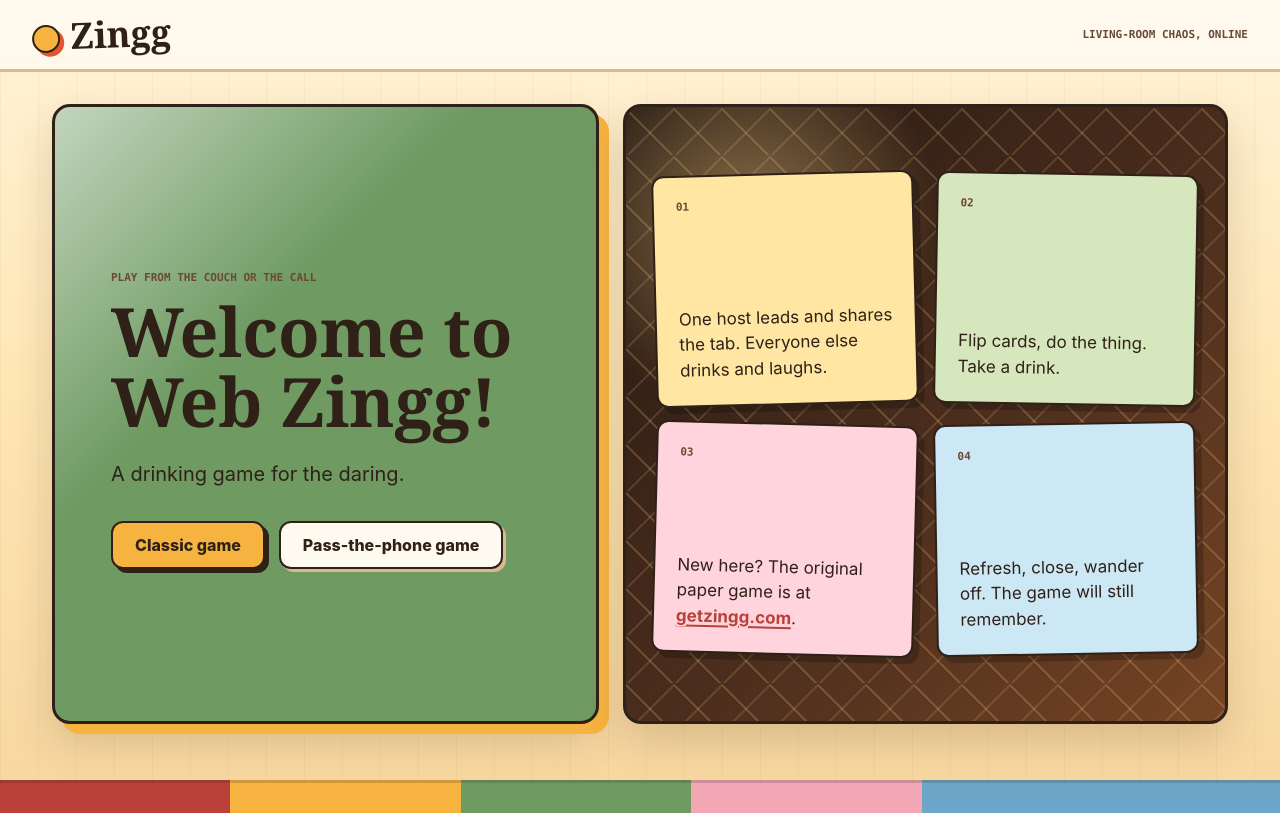
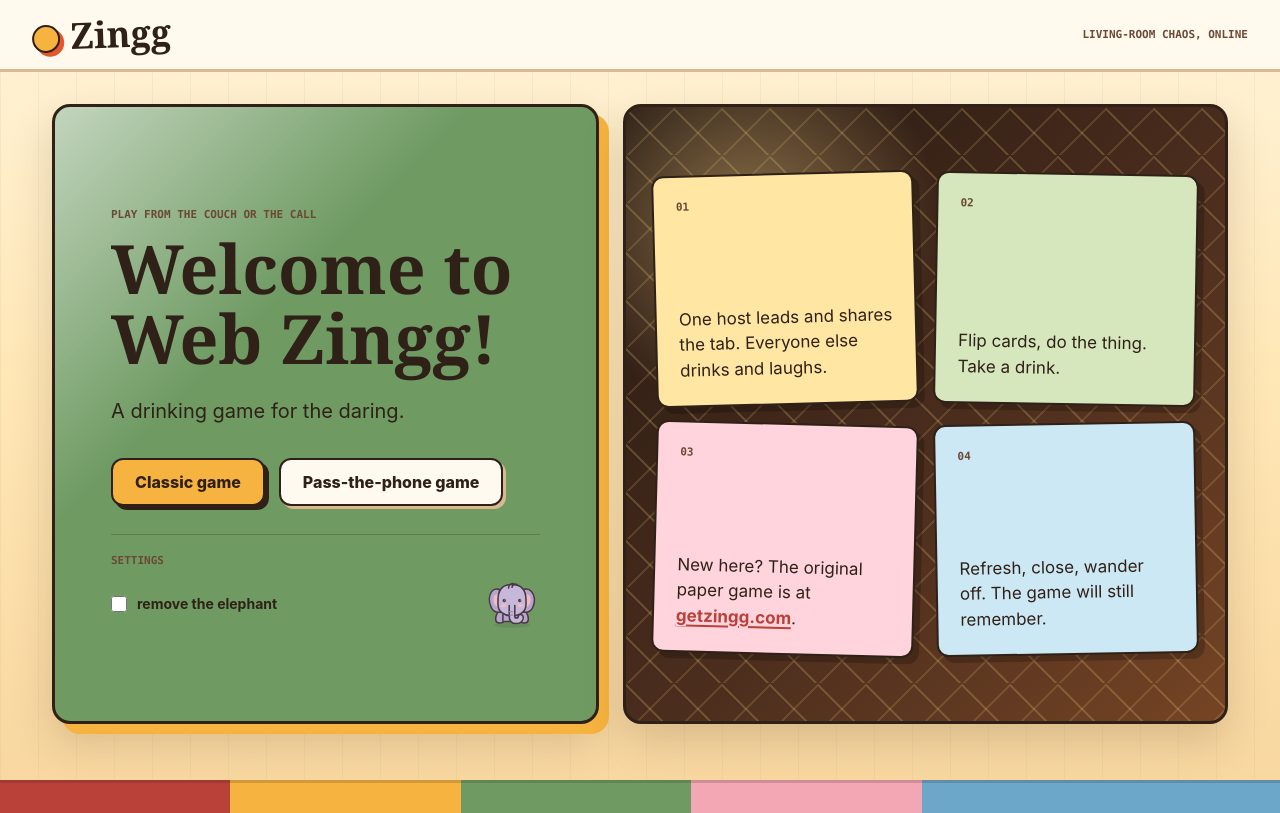
Before and after one commit to ncteisen/zingg, a React (Vite) app: page / in a window 1280 px wide. Built offline with nearby package versions, Linux system fonts and the light colour scheme.

Commit message:
Add persistent remove-the-elephant setting with animated illustration

```diff
--- a/src/App.css
+++ b/src/App.css
@@ -208,6 +208,81 @@
   display: flex;
   flex-wrap: wrap;
   gap: 14px;
+}
+
+.home-settings {
+  border-top: 1px solid rgba(47, 33, 24, 0.25);
+  margin-top: 28px;
+  padding-top: 18px;
+}
+
+.home-settings h2 {
+  margin: 0 0 8px;
+}
+
+.elephant-setting {
+  align-items: center;
+  cursor: pointer;
+  display: flex;
+  gap: 10px;
+  min-height: 56px;
+}
+
+.elephant-setting input {
+  accent-color: var(--rug-red);
+  cursor: pointer;
+  flex: 0 0 16px;
+  height: 16px;
+  margin: 0;
+  width: 16px;
+}
+
+.elephant-setting input:focus-visible {
+  outline: 2px solid var(--ink-brown);
+  outline-offset: 4px;
+}
+
+.elephant-setting-title {
+  font-size: 14px;
+  font-weight: 700;
+  line-height: 1.3;
+}
+
+.elephant-setting-art {
+  display: block;
+  flex: 0 0 56px;
+  height: 56px;
+  margin-left: auto;
+  position: relative;
+  transition: transform 320ms cubic-bezier(0.4, 0, 0.2, 1);
+}
+
+.elephant-setting-art img {
+  display: block;
+}
+
+.elephant-crossed-eyes {
+  height: 100%;
+  inset: 0;
+  opacity: 0;
+  position: absolute;
+  transition: opacity 160ms ease;
+  width: 100%;
+}
+
+.elephant-setting input:checked ~ .elephant-setting-art {
+  transform: rotate(-180deg);
+}
+
+.elephant-setting input:checked ~ .elephant-setting-art .elephant-crossed-eyes {
+  opacity: 1;
+}
+
+@media (prefers-reduced-motion: reduce) {
+  .elephant-setting-art,
+  .elephant-crossed-eyes {
+    transition: none;
+  }
 }
 
 .home-notes-panel {
@@ -896,6 +971,10 @@
   width: 100%;
 }
 
+.mobile-start-button + .mobile-start-button {
+  margin-top: 14px;
+}
+
 .mobile-choice-screen {
   display: grid;
   gap: 22px;
--- a/src/App.tsx
+++ b/src/App.tsx
@@ -1,5 +1,6 @@
 import React from 'react';
 import ResetModal from './ResetModal';
+import Settings from './Settings';
 import {validatePlayerName} from './PlayerName';
 import Game from './Game';
 import CardDataList from './CardDataList';
@@ -23,6 +24,8 @@
 const STORAGE_KEY = 'zingg-game-state-v1';
 
 type HomeProps = {
+  removeElephant: boolean;
+  onRemoveElephantChange: (checked: boolean) => void;
   handleHomeToLobby: () => void;
   handleHomeToMobile: () => void;
   hasClassicGame: boolean;
@@ -59,6 +62,7 @@
               {Props.hasMobileGame ? 'Resume pass-the-phone game' : 'Pass-the-phone game'}
             </button>
           </div>
+          <Settings removeElephant={Props.removeElephant} onRemoveElephantChange={Props.onRemoveElephantChange} />
         </section>
         <section className="home-notes-panel" aria-label="How Zingg Web works">
           <div className="note-block note-block-lilac">
@@ -94,6 +98,8 @@
 }
 
 type MobileLandingProps = {
+  removeElephant: boolean;
+  onRemoveElephantChange: (checked: boolean) => void;
   handleMobileToGame: () => void;
   onSwitchMode: () => void;
 };
@@ -129,6 +135,7 @@
           <button className="pill-button pill-button-secondary mobile-start-button" onClick={Props.onSwitchMode}>
             Choose game mode
           </button>
+          <Settings removeElephant={Props.removeElephant} onRemoveElephantChange={Props.onRemoveElephantChange} />
         </section>
       </main>
     </div>
@@ -410,7 +417,7 @@
       return createInitialAppState();
     }
 
-    var opts = {virtualMode: saved.opts.virtualMode};
+    var opts = {virtualMode: saved.opts.virtualMode, removeElephant: saved.opts.removeElephant === true};
     var state = screenToState(saved.screen);
     var gameState = saved.gameState;
 
@@ -535,6 +542,10 @@
     this.setState({state: AppStateEnum.HOME});
   };
 
+  handleRemoveElephantChange = (removeElephant: boolean) => {
+    this.setState(state => ({opts: {...state.opts, removeElephant}}));
+  };
+
   handleRenamePlayer = (index: number, value: string) => {
     const name = value.trim();
     const error = validatePlayerName(name, this.state.names, index);
@@ -580,19 +591,27 @@
 
   handleResetConfirm = () => {
     trackEvent('game_reset_confirmed');
+    const initialState = createInitialAppState();
+    initialState.opts.removeElephant = !!this.state.opts.removeElephant;
     let storageError = false;
-    try {
-      window.localStorage.removeItem(STORAGE_KEY);
-    } catch {
-      storageError = true;
+    if (initialState.opts.removeElephant) {
+      storageError = !saveAppState(initialState);
+    } else {
+      try {
+        window.localStorage.removeItem(STORAGE_KEY);
+      } catch {
+        storageError = true;
+      }
     }
     this.skipNextPersist = true;
-    this.setState({...createInitialAppState(), storageError, nameError: undefined});
+    this.setState({...initialState, storageError, nameError: undefined});
   };
 
   renderHome() {
     return (
       <Home
+        removeElephant={!!this.state.opts.removeElephant}
+        onRemoveElephantChange={this.handleRemoveElephantChange}
         handleHomeToLobby={this.handleHomeToLobby}
         handleHomeToMobile={this.handleHomeToMobile}
         hasClassicGame={!!this.state.gameState}
@@ -602,7 +621,8 @@
   }
 
   renderMobileLanding() {
-    return <MobileLanding handleMobileToGame={this.handleMobileToGame} onSwitchMode={this.handleSwitchMode} />;
+    return <MobileLanding handleMobileToGame={this.handleMobileToGame} onSwitchMode={this.handleSwitchMode}
+      removeElephant={!!this.state.opts.removeElephant} onRemoveElephantChange={this.handleRemoveElephantChange} />;
   }
 
   renderLobby() {
@@ -640,6 +660,7 @@
   renderMobileGame() {
     return (
       <MobileGame
+        removeElephant={this.state.opts.removeElephant}
         initialGameState={this.state.mobileGameState}
         onGameStateChange={this.handleMobileGameStateChange}
         onResetRequest={this.handleResetRequest}
--- a/src/CardDataList.tsx
+++ b/src/CardDataList.tsx
@@ -59,6 +59,8 @@
 import molotov from './assets/molotov.png'
 
 import { CardData, CardType } from "./Card";
+
+export const ELEPHANT_CARD_TITLE = 'Elephant in the Room';
 
 function MakeCard(title: string, body: string, img: any, type: CardType) {
  return new CardData(title, body, img, type, [], VirtualMode.UNSET);
@@ -376,7 +378,7 @@
 		CardType.INTERRUPT),
 
 	MakeCard(
-		"Elephant in the Room",
+		ELEPHANT_CARD_TITLE,
 		`If two players in the game have hooked up in the past, they must
 		both drink and silently recall the last time it happened.`,
 		elephant,
--- a/src/GameOpts.tsx
+++ b/src/GameOpts.tsx
@@ -7,6 +7,7 @@
 // Global game options. This controls card content.
 type GameOpts = {
   virtualMode: VirtualMode;
+  removeElephant?: boolean;
 };
 
 export default GameOpts;
--- a/src/GamePersistence.ts
+++ b/src/GamePersistence.ts
@@ -1,4 +1,4 @@
-import CardDataList from './CardDataList';
+import CardDataList, {ELEPHANT_CARD_TITLE} from './CardDataList';
 import GameOpts, {VirtualMode} from './GameOpts';
 
 export enum CardPosition {
@@ -36,6 +36,22 @@
   deckState: DeckState;
   pos: CardPosition;
 };
+
+// Keep the saved deck intact so changing settings preserves its order and older saves.
+// Call before presenting a new or resumed turn, including after a reshuffle.
+export function skipElephant<T extends SerializedMobileGameState>(state: T, removeElephant?: boolean): T {
+  if (!removeElephant || state.deckState === DeckState.EXHAUSTED ||
+      CardDataList[state.deck[state.deck_idx]].title !== ELEPHANT_CARD_TITLE) {
+    return state;
+  }
+  const exhausted = state.deck_idx === state.deck.length - 1;
+  return {
+    ...state,
+    deck_idx: exhausted ? state.deck_idx : state.deck_idx + 1,
+    deckState: exhausted ? DeckState.EXHAUSTED : DeckState.BACK,
+    pos: CardPosition.UNSET,
+  };
+}
 
 export function playableCardIndexes(gameOpts: GameOpts) {
   return CardDataList.map(function (_card, idx) {
--- a/src/MobileGame.tsx
+++ b/src/MobileGame.tsx
@@ -12,6 +12,7 @@
   SerializedMobileGameState,
   createPlayableDeck,
   isValidSerializedMobileGameState,
+  skipElephant,
 } from './GamePersistence';
 
 const mobileGameOpts: GameOpts = {
@@ -19,6 +20,7 @@
 };
 
 type MobileGameProps = {
+  removeElephant?: boolean;
   initialGameState?: SerializedMobileGameState;
   onGameStateChange: (state: SerializedMobileGameState) => void;
   onResetRequest: () => void;
@@ -40,21 +42,21 @@
       props.initialGameState &&
       isValidSerializedMobileGameState(props.initialGameState, mobileGameOpts)
     ) {
-      this.state = {
+      this.state = skipElephant({
         deck: props.initialGameState.deck,
         deck_idx: props.initialGameState.deck_idx,
         deckState: props.initialGameState.deckState,
         pos: props.initialGameState.pos,
-      };
+      }, props.removeElephant);
       return;
     }
 
-    this.state = {
+    this.state = skipElephant({
       deck: createPlayableDeck(mobileGameOpts),
       deck_idx: 0,
       deckState: DeckState.BACK,
       pos: CardPosition.UNSET,
-    };
+    }, props.removeElephant);
   }
 
   componentDidMount() {
@@ -110,16 +112,17 @@
     trackEvent('next_player', {
       play_mode: 'mobile',
     });
-    this.setState(state => ({
+    this.setState(state => skipElephant({
+      ...state,
       deck_idx: Math.min(state.deck_idx + 1, state.deck.length - 1),
       deckState: state.deck_idx === state.deck.length - 1 ? DeckState.EXHAUSTED : DeckState.BACK,
       pos: CardPosition.UNSET,
-    }));
+    }, this.props.removeElephant));
   };
 
   handleRestart = () => {
-    this.setState({deck: createPlayableDeck(mobileGameOpts), deck_idx: 0,
-      deckState: DeckState.BACK, pos: CardPosition.UNSET});
+    this.setState(skipElephant({deck: createPlayableDeck(mobileGameOpts), deck_idx: 0,
+      deckState: DeckState.BACK, pos: CardPosition.UNSET}, this.props.removeElephant));
   };
 
   renderChoiceButton(label: string, pos: CardPosition) {
--- /dev/null
+++ b/src/Settings.tsx
@@ -0,0 +1,32 @@
+import elephant from './assets/elephant-setting.svg';
+
+type SettingsProps = {
+  removeElephant: boolean;
+  onRemoveElephantChange: (checked: boolean) => void;
+};
+
+export default function Settings(props: SettingsProps) {
+  return (
+    <section className="home-settings" aria-label="Settings">
+      <h2 className="eyebrow">Settings</h2>
+      <label className="elephant-setting">
+        <input
+          type="checkbox"
+          checked={props.removeElephant}
+          onChange={event => props.onRemoveElephantChange(event.target.checked)}
+          aria-labelledby="elephant-setting-title"
+        />
+        <span id="elephant-setting-title" className="elephant-setting-title">remove the elephant</span>
+        <span className="elephant-setting-art" aria-hidden="true">
+          <img src={elephant} alt="" width="56" height="56" />
+          <svg className="elephant-crossed-eyes" viewBox="0 0 80 80" fill="none">
+            <circle cx="29" cy="35" r="3.5" fill="#c7b7d8" />
+            <circle cx="51" cy="35" r="3.5" fill="#c7b7d8" />
+            <path d="m26 32 6 6m0-6-6 6m22-6 6 6m0-6-6 6"
+              stroke="#c1323b" strokeWidth="2.8" strokeLinecap="round" />
+          </svg>
+        </span>
+      </label>
+    </section>
+  );
+}
```
Also changed, not shown: src/Game.tsx (+10 -8 lines), src/assets/elephant-setting.svg (added), 1 other file (tests, documents, lock files or other folders).
